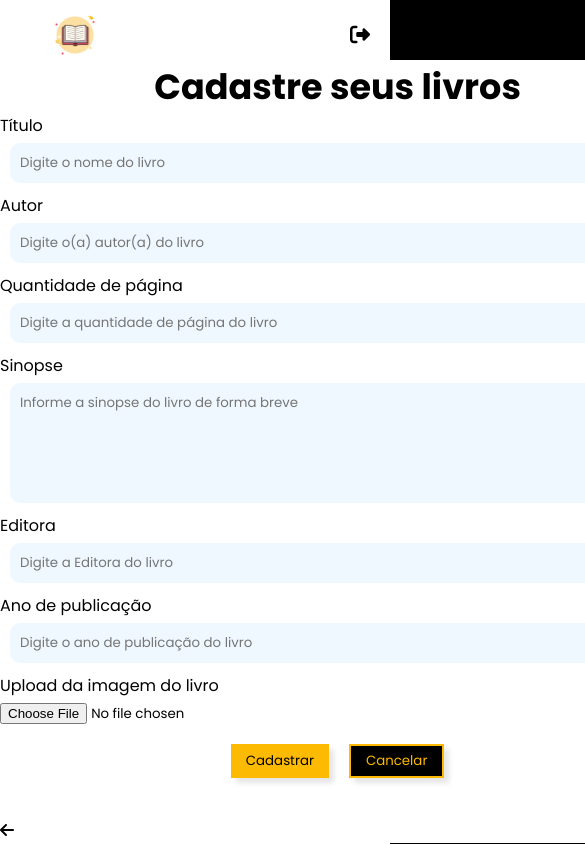
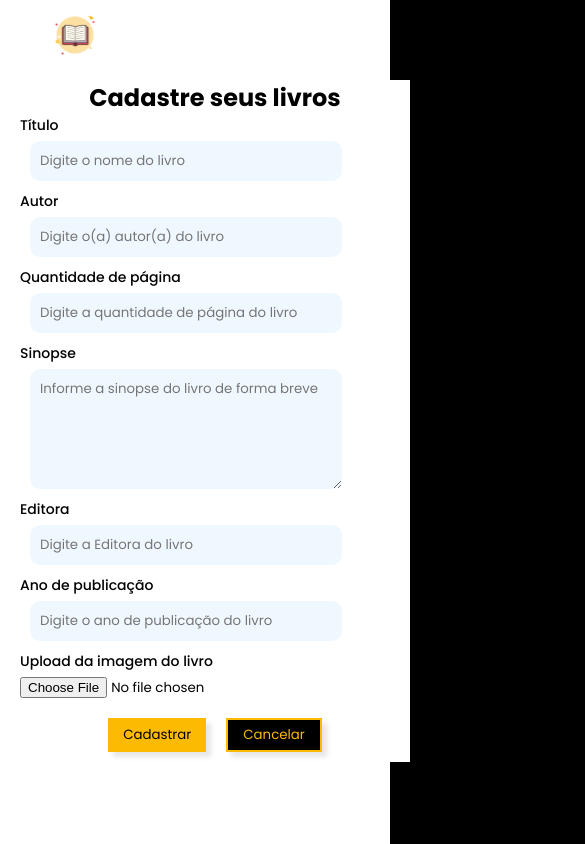
Before and after one commit to rafaelams17/scl-front, a Vue app: page /register-book in a window 390 px wide. Shown: the top 844 px of the page, 585 px wide, since content can reach past the window. Built offline with nearby package versions, Linux system fonts and the light colour scheme; a web font is replaced by a local one.

Commit message:
finalizando as telas de book

```diff
--- a/src/components/book/BookPage.vue
+++ /dev/null
@@ -1,25 +0,0 @@
-<template>
-  <div id="container">
-    <NavBarBook />
-    <DashboardBook />
-    <FooterBook />
-  </div>
-</template>
-
-<script setup>
-import NavBarBook from "../header/NavBarBook.vue";
-import FooterBook from "../footer/FooterBook.vue";
-import DashboardBook from "../../views/DashboardView.vue";
-
-</script>
-
-<style scoped>
-@import url("https://fonts.googleapis.com/css2?family=Kaushan+Script&display=swap");
-* {
-  background-color: #fff;
-  color: #000;
-}
-#container {
-  height: 100vh;
-}
-</style>
--- a/src/components/book/RegisterBook.vue
+++ b/src/components/book/RegisterBook.vue
@@ -61,12 +61,10 @@
 
       <div class="btn">
         <button type="submit" class="submit">{{ btnSubmit }}</button>
-        <button type="reset" class="reset">Cancelar</button>
+        <button type="reset" class="reset" @click="backToDashboard()">
+          Cancelar
+        </button>
       </div>
-
-      <a href="#" @click="backToDashboard()" title="Login"
-        ><i id="backHome" class="fa-solid fa-arrow-left"></i
-      ></a>
     </form>
   </div>
 </template>
@@ -77,7 +75,7 @@ import { useRouter } from "vue-router";
 const router = useRouter();
 
 const title = "Cadastre seus livros";
-const btnSubmit = 'Cadastrar';
+const btnSubmit = "Cadastrar";
 
 function backToDashboard() {
   router.push("/book");
@@ -109,6 +107,8 @@ textarea {
 }
 .form label {
   margin-bottom: 5px;
+  font-size: 14px;
+  font-weight: 500;
 }
 #titulo,
 #autor,
@@ -162,7 +162,22 @@ textarea {
   transition: 0.5s;
   border: 2px solid #000;
 }
-#backHome {
-  margin-top: 5%;
+@media screen and (max-width: 750px) {
+  .container {
+    width: 100%;
+    margin: 20px;
+  }
+  .container h1 {
+    font-size: 1.5em;
+  }
+  #titulo,
+  #autor,
+  #quantPage,
+  #editora,
+  #sinopse,
+  #anoPubli {
+    width: 80%;
+  }
 }
+
 </style>
--- a/src/components/header/NavBarBook.vue
+++ b/src/components/header/NavBarBook.vue
@@ -5,7 +5,7 @@
       <p>+knowledge</p>
     </div>
 
-    <div class="container-second">
+    <div class="container-second" v-if="route.path == '/book'">
       <p>Seja bem-vindo, <em>{{ user }}</em>!</p>
         <i
         title="Log Out"
@@ -18,9 +18,10 @@
 </template>
 
 <script setup>
-import { useRouter } from "vue-router";
+import { useRouter, useRoute } from "vue-router";
 
 const router = useRouter();
+const route = useRoute();
 const user = "Rafaela";
 
 // voltar para página login
--- a/src/layouts/BookLayout.vue
+++ b/src/layouts/BookLayout.vue
@@ -18,6 +18,6 @@ import NavBarBook from "../components/header/NavBarBook.vue";
   color: #000;
 }
 #container {
-  height: 100vh;
+  height: 150vh;
 }
 </style>
--- a/src/views/DashboardView.vue
+++ b/src/views/DashboardView.vue
@@ -25,6 +25,7 @@ function cadastro() {
 }
 .container {
   text-align: center;
+  height: 150vh;
 }
 .container h1 {
   margin: 10px;
```
